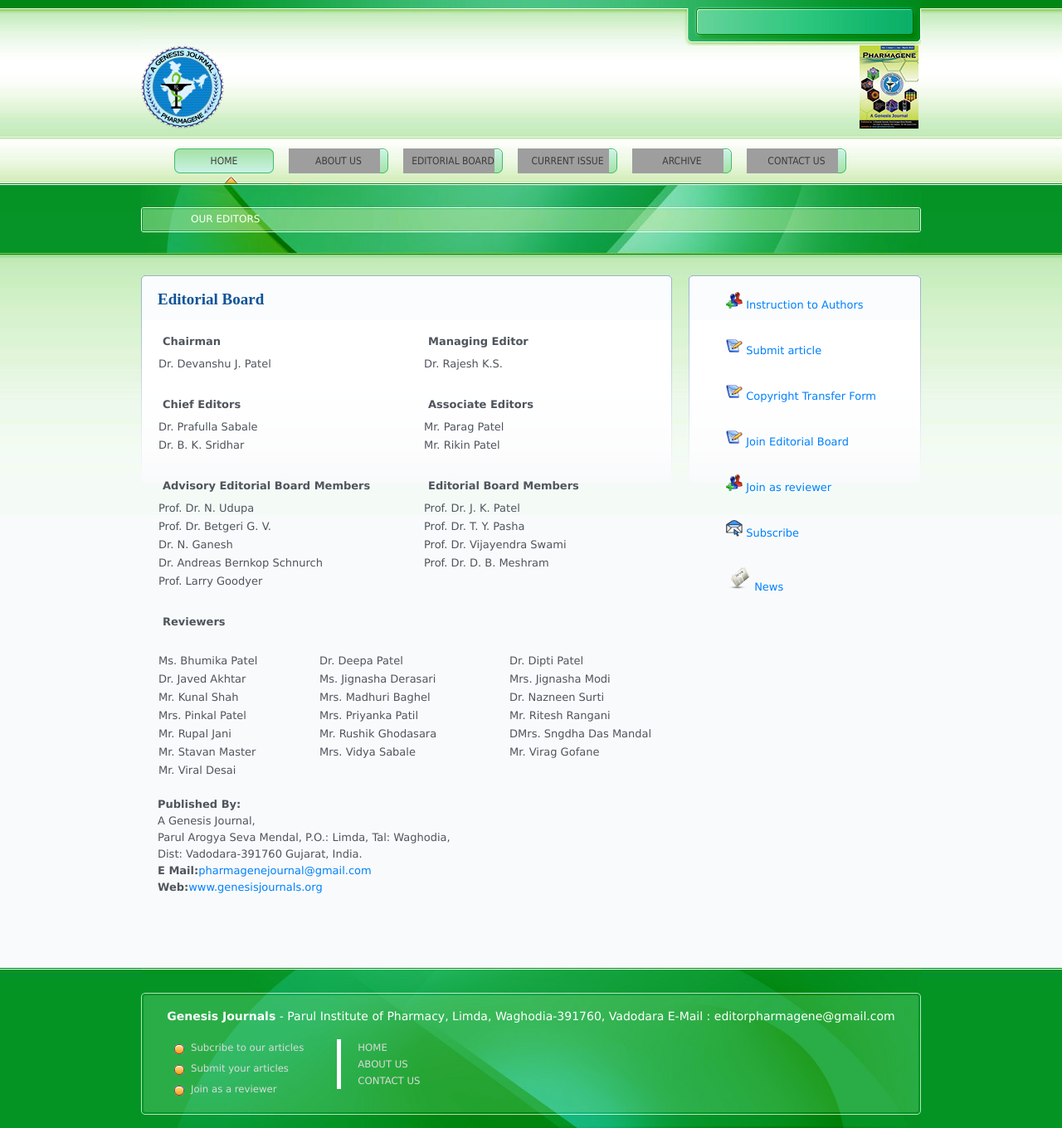
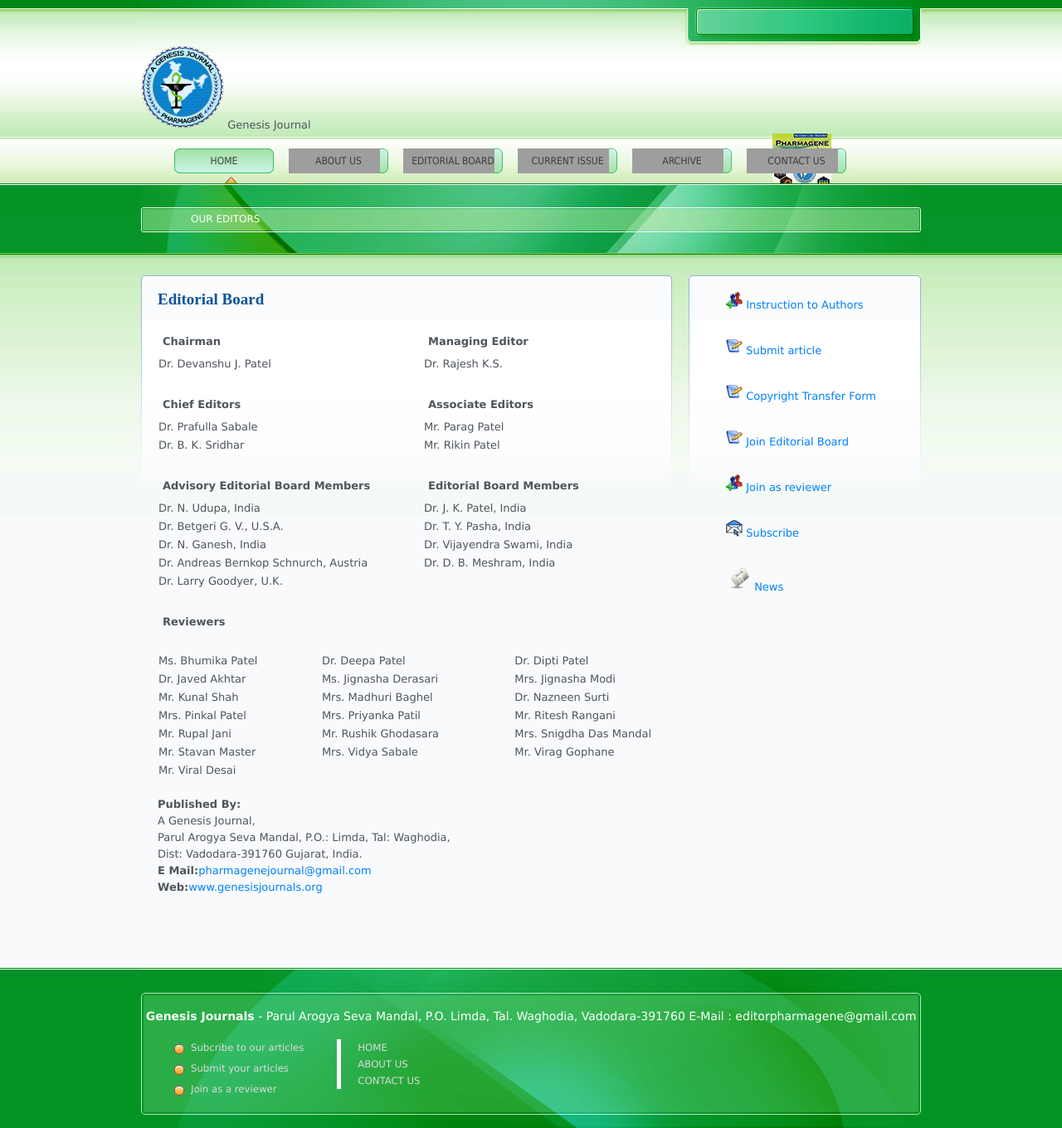
Before and after one commit to ProjectAlly/GenesisJournal, a PHP site: page /editorialBoard.php in a window 1280 px wide. Shown: the top 1360 px of the page at 83% size. Run offline with PHP 8.4, Linux system fonts and the light colour scheme; grey boxes are pictures that could not be loaded.

Commit message:
minor changes

```diff
--- a/contactUs.php
+++ b/contactUs.php
@@ -55,12 +55,13 @@ $('#main').ready(function(){
 		<h2>Contact Information</h2>
 		<h3>Editorial Office</h3>
 		<p>
-		<b>Genesis Journal</b><br/>
+		<b>Genesis Journals</b><br/>
 		Parul Arogya Seva Mandal,<br/>
 		P.O. Limda, Tal. Waghodia,<br/>
         Vadodara-391760<br/>
 		Tel. No. 02668-262327<br/>
 		E Mail: <a href="mailto:editorpharmagene@gmail.com">editorpharmagene@gmail.com</a><br/>
+        E Mail: <a href="mailto:pharmagenejournal@gmail.com">pharmagenejournal@gmail.com</a><br/>
 		</p>
 
 		<!--<h2>Contact form</h2>
--- a/editorialBoard.php
+++ b/editorialBoard.php
@@ -82,23 +82,23 @@ Cufon.replace('http://chillyblues.chillyorange.com/h2');
                 <td><h4>Editorial Board Members</h4></td>
             </tr>
 			<tr>
-                <td>Prof. Dr. N. Udupa</td>
-                <td>Prof. Dr. J. K. Patel</td>
+                <td>Dr. N. Udupa, India</td>
+                <td>Dr. J. K. Patel, India</td>
             </tr>
 			<tr>
-                <td>Prof. Dr. Betgeri G. V.	</td>
-                <td>Prof. Dr. T. Y. Pasha</td>
+                <td>Dr. Betgeri G. V., U.S.A.</td>
+                <td>Dr. T. Y. Pasha, India</td>
             </tr>
 			<tr>
-                <td>Dr. N. Ganesh</td>
-                <td>Prof. Dr. Vijayendra Swami</td>
+                <td>Dr. N. Ganesh, India</td>
+                <td>Dr. Vijayendra Swami, India</td>
             </tr>
 			<tr>
-                <td>Dr. Andreas Bernkop Schnurch</td>
-                <td>Prof. Dr. D. B. Meshram</td>
+                <td>Dr.  Andreas Bernkop Schnurch, Austria</td>
+                <td>Dr. D. B. Meshram, India</td>
             </tr>
 			<tr>
-                <td>Prof. Larry Goodyer</td>
+                <td>Dr. Larry Goodyer, U.K.</td>
                 <td></td>
             </tr>
 			<tr>
@@ -130,12 +130,12 @@ Cufon.replace('http://chillyblues.chillyorange.com/h2');
             		<tr>
             			<td>Mr. Rupal Jani </td>
             			<td>Mr. Rushik Ghodasara </td>
-            			<td>DMrs. Sngdha Das Mandal</td>
+            			<td>Mrs. Snigdha Das Mandal</td>
             		</tr>
             		<tr>
             			<td>Mr. Stavan Master</td>
             			<td>Mrs. Vidya Sabale </td>
-            			<td>Mr. Virag Gofane</td>
+            			<td>Mr. Virag Gophane</td>
             		</tr>
             		<tr>
             			<td>Mr. Viral Desai</td>
@@ -146,7 +146,7 @@ Cufon.replace('http://chillyblues.chillyorange.com/h2');
             	</tr>
 		</table>
 		<p>
-		<b>Published By:</b><br/> A Genesis Journal,<br/> Parul Arogya Seva Mendal,
+		<b>Published By:</b><br/> A Genesis Journal,<br/> Parul Arogya Seva Mandal,
 		P.O.: Limda, Tal: Waghodia,<br/> Dist: Vadodara-391760 Gujarat, India.<br/>
 		<b>E Mail:</b><a herf="mailto:pharmagenejournal@gmail.com" target="_blank">pharmagenejournal@gmail.com</a><br/>
 		<b>Web:</b><a href="http://www.genesisjournal.org" target="_blank">www.genesisjournals.org</a>
--- a/footer.php
+++ b/footer.php
@@ -1,7 +1,7 @@
 <div class="container_16">
 
 	<div class="grid_16" id="footer">
-		<span id="address"><b>Genesis Journals</b> - Parul Institute of Pharmacy, Limda, Waghodia-391760, Vadodara E-Mail : editorpharmagene@gmail.com</span>
+		<span id="address"><b>Genesis Journals</b> - Parul Arogya Seva Mandal, P.O. Limda, Tal. Waghodia, Vadodara-391760 E-Mail : editorpharmagene@gmail.com</span>
 
 		<div>
 			<ul class="services">
@@ -19,7 +19,7 @@
 
 			<div id="copyright">
                 <img src="http://www.e-zeeinternet.com/count.php?page=934955&style=default&nbdigits=9" alt="Web Counter" border="0" >
-                &copy; 2013 Genesis Journal - All rights reserved
+                &copy; 2013 Genesis Journals - All rights reserved
             </div>
 		</div>
 	</div>
--- a/header.php
+++ b/header.php
@@ -7,6 +7,7 @@
 
 <div class="grid_16" id="logo">
 	<a href="index.html"><img src="images/logo.png" alt="Genesis Journal"/></a>
+    Genesis Journal
     <img style="padding-left: 81%" src="images/coverpage.jpg" alt="Pharamgene" />
 </div>
 <div class="clear"></div>
--- a/index.php
+++ b/index.php
@@ -44,7 +44,7 @@ body {
 	<div class="container_16" id="content">
 
 		<div class="grid_11 content" id="two_col">
-			<h2>Welcome to Genesis Journal</h2>
+			<h2>Welcome to Genesis Journals</h2>
 			<p>
 			<b>Pharmagene</b> is an open access online journal,
 			which publishes research articles, reviews and letters in all areas of Pharmaceutical Sciences.<br/>
--- a/menu/slider.php
+++ b/menu/slider.php
@@ -135,9 +135,9 @@ function getStarted(){
 
 	<div id="beforeSlideshow">
 		<div id="countdown">slideshow starting in &nbsp;&nbsp;<span id="count"><script type="text/javascript">document.write(countdownFrom)</script></span></div>
-		<h1>Welcome to Genesis Journal..!!</h1>
+		<h1>Welcome to Genesis Journals..!!</h1>
 		<div class="clear"></div>
-		<h2>A open online journal for all areas of Pharmaceutical Sciences.</h2>
+		<h2>An open online journal for all areas of Pharmaceutical Sciences.</h2>
 		<div class="clear"></div>
 		<div id="buttons">
 			<a href="aboutus.php" class="button_aa" id="leftButton"><span>Find out more about us</span></a>
--- a/submitArticle.php
+++ b/submitArticle.php
@@ -2,7 +2,7 @@
 <html xmlns="http://www.w3.org/1999/xhtml">
 <head>
 <meta http-equiv="Content-Type" content="text/html; charset=UTF-8" />
-<title>Pharmagene | Instruction to Authors</title>
+<?php include 'title.php';?>
 <link rel="stylesheet" href="css/960.css" type="text/css" />
 <link rel="stylesheet" href="css/reset.css" type="text/css" />
 <link rel="stylesheet" href="css/style.css" type="text/css" />
--- a/title.php
+++ b/title.php
@@ -1 +1 @@
-<title>Genesis Journal</title>
+<title>Genesis Journals</title>
```
Also changed, not shown: aboutUs.php (+4 -4 lines), currentIssues.php (+16 -10 lines), instructions.php (+15 -4 lines).
